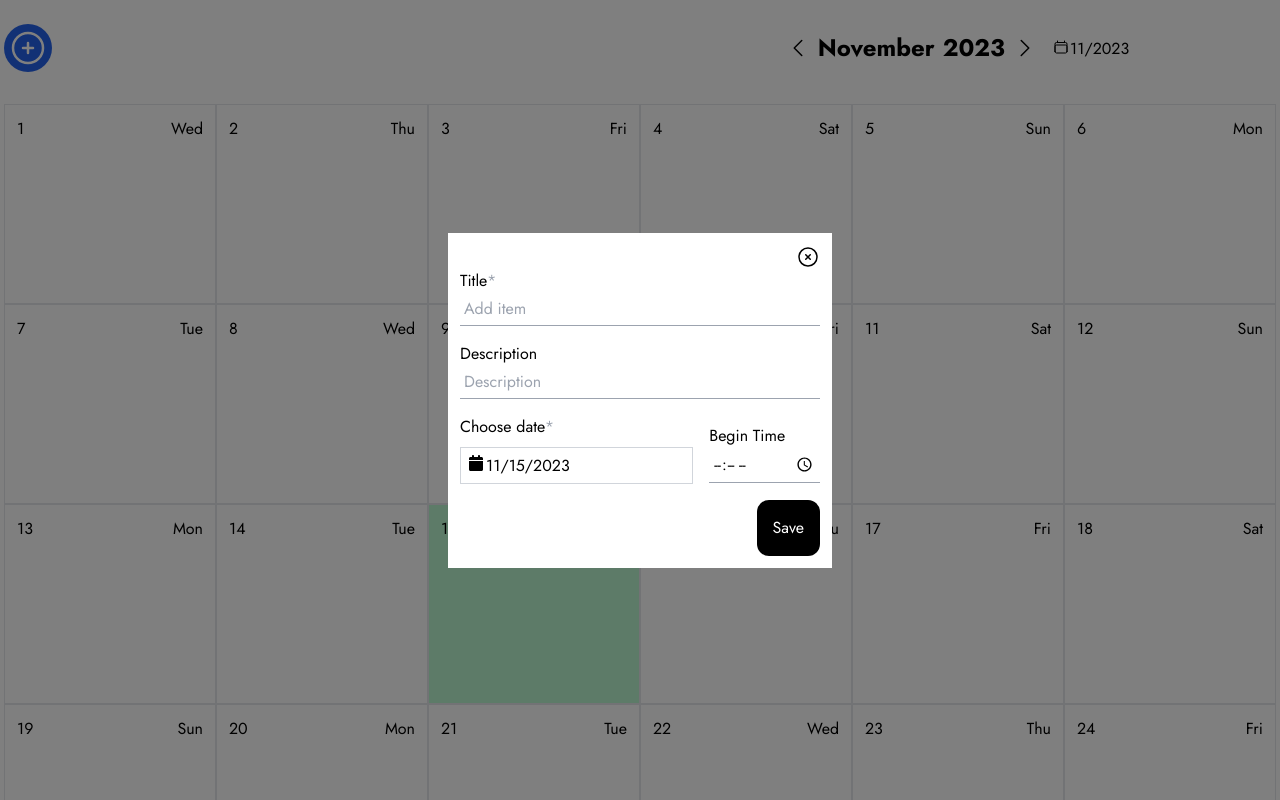
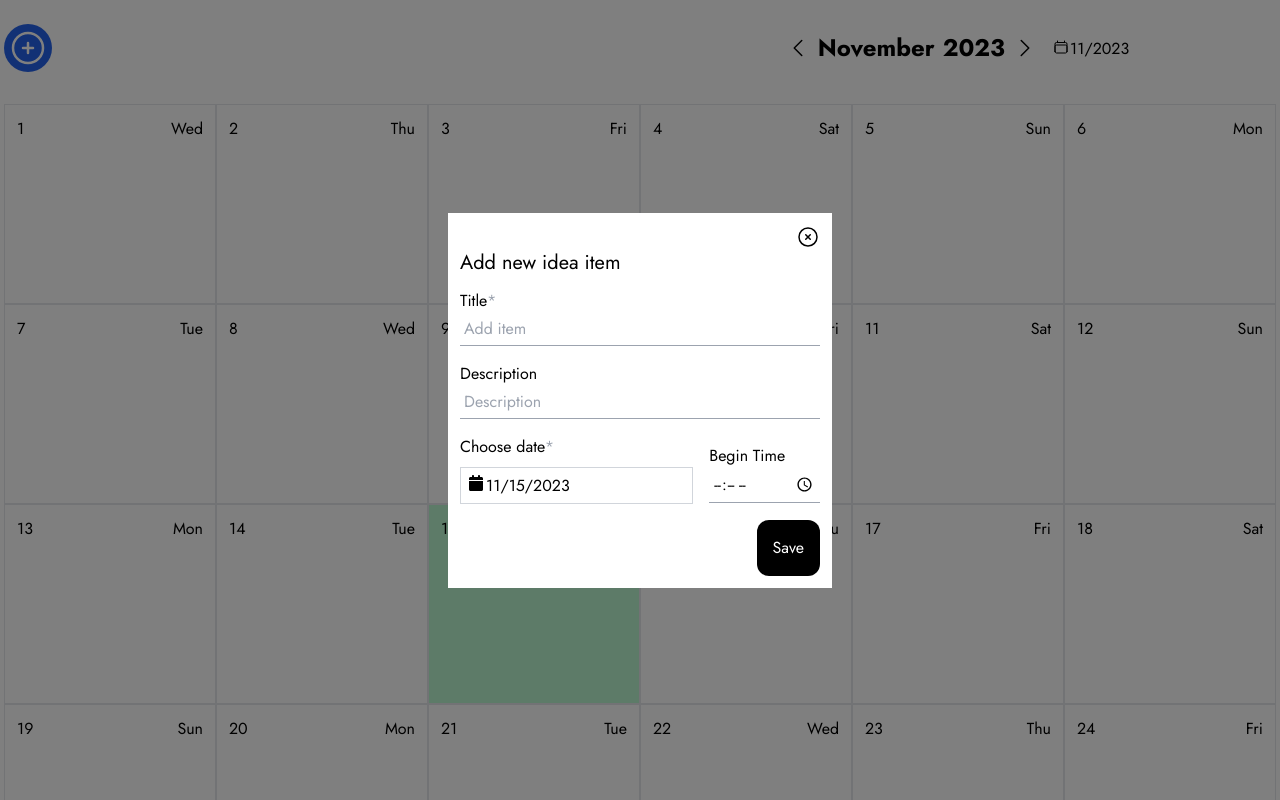
Before and after one commit to vasylhryniuk6/calendar-planner-test, a Next.js app: page / in a window 1280 px wide. Both pictures are taken after a click on the button 28 px from the left and 48 px from the top of the page. Shown: the top 800 px of the page. Built offline with nearby package versions, Linux system fonts and the light colour scheme.

Commit message:
chore: added remove item events

```diff
--- a/src/app/layout.tsx
+++ b/src/app/layout.tsx
@@ -3,21 +3,17 @@ import '@/styles/globals.css';
 import type { Metadata } from 'next';
 import { Jost } from 'next/font/google';
 
-
-
 const jost = Jost({ subsets: ['latin'] });
 
 export const metadata: Metadata = {
-  title: 'Next.js boilerplate',
-  description: 'Generated by create next app',
+  title: 'Calendar-planner',
+  description: 'Test task',
 };
 
 const RootLayout = ({ children }: { children: React.ReactNode }) => {
   return (
-       <html lang="en">
-      <body className={jost.className}>
-        {children}
-      </body>
+    <html lang="en">
+      <body className={jost.className}>{children}</body>
     </html>
   );
 };
--- a/src/modules/calendar/componets/event-form.tsx
+++ b/src/modules/calendar/componets/event-form.tsx
@@ -16,7 +16,8 @@ interface EventFormProps {
 }
 
 export const EventForm = () => {
-  const { addEvent, events, eventsIds, editEvent, addEventId } = useEventForm();
+  const { addEvent, events, eventsIds, editEvent, addEventId, deleteEvent } =
+    useEventForm();
   const { close } = useModal();
 
   const matchEventsId = events.find((event) => event.id === eventsIds);
@@ -46,8 +47,18 @@ export const EventForm = () => {
       close();
     }
   };
+
+  const handleDelete = () => {
+    deleteEvent(eventsIds);
+    addEventId('');
+    close();
+  };
+
   return (
     <form onSubmit={handleSubmit(onSubmit)}>
+      <h2 className="mb-3 text-xl">
+        {eventsIds ? 'Edit idea item' : 'Add new idea item'}
+      </h2>
       <div className="flex flex-col gap-4">
         <Input
           control={control}
@@ -81,12 +92,22 @@ export const EventForm = () => {
         />
       </div>
 
-      <div className="flex justify-end">
+      <div className="flex justify-end gap-3">
+        {eventsIds && (
+          <button
+            type="submit"
+            className="mt-2 rounded-xl bg-red-700 p-4 text-white"
+            onClick={handleDelete}
+          >
+            Delete
+          </button>
+        )}
+
         <button
           type="submit"
           className="mt-2 rounded-xl bg-black p-4 text-white"
         >
-          Save
+          {eventsIds ? 'Edit' : 'Save'}
         </button>
       </div>
     </form>
--- a/src/modules/calendar/store/use-event-form.ts
+++ b/src/modules/calendar/store/use-event-form.ts
@@ -21,6 +21,7 @@ interface EventFormState {
     beginTime: string,
     description: string,
   ) => void;
+  deleteEvent: (id: string) => void;
 }
 
 export const useEventForm = create<EventFormState>()(
@@ -56,6 +57,11 @@ export const useEventForm = create<EventFormState>()(
           ),
         }));
       },
+      deleteEvent: (id) => {
+        set((state) => ({
+          events: state.events.filter((event) => event.id !== id),
+        }));
+      },
     }),
     {
       name: 'events',
```
Also changed, not shown: src/components/index.ts (deleted), 1 other file (tests, documents, lock files or other folders).
